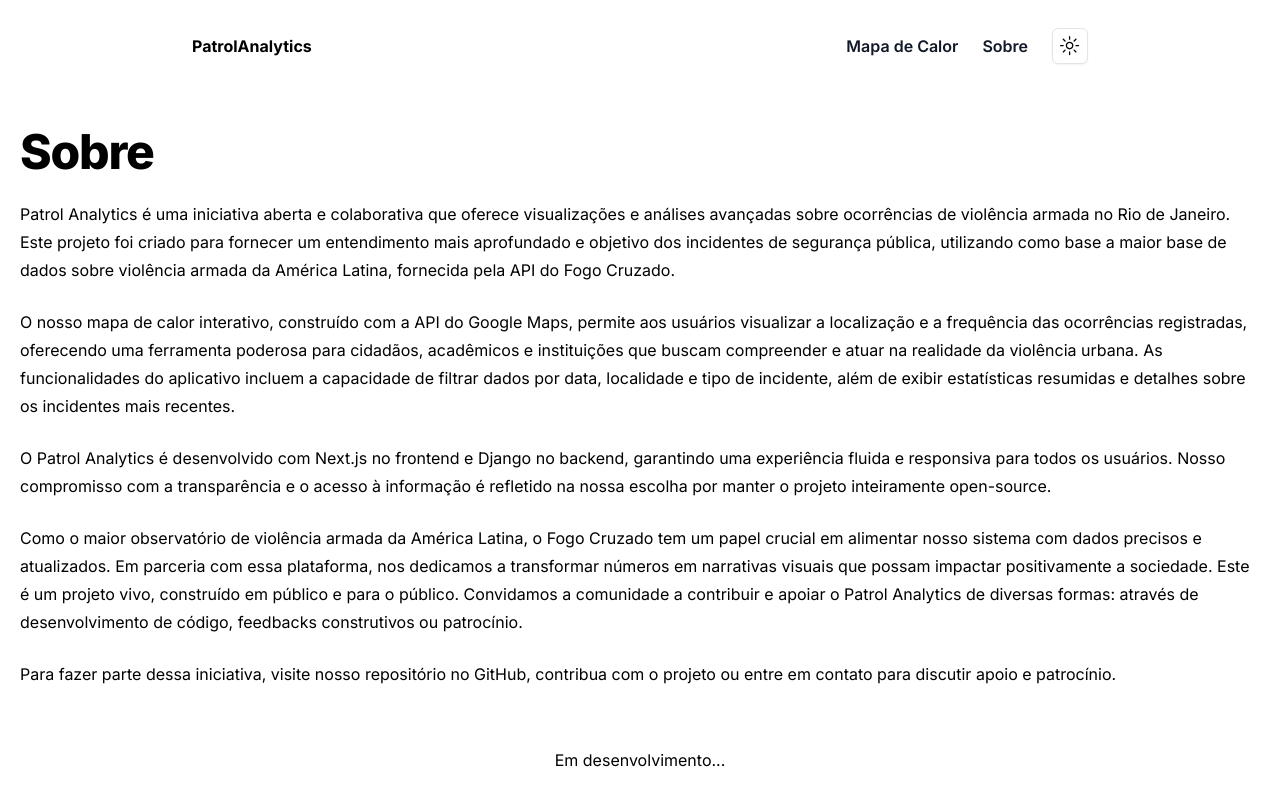
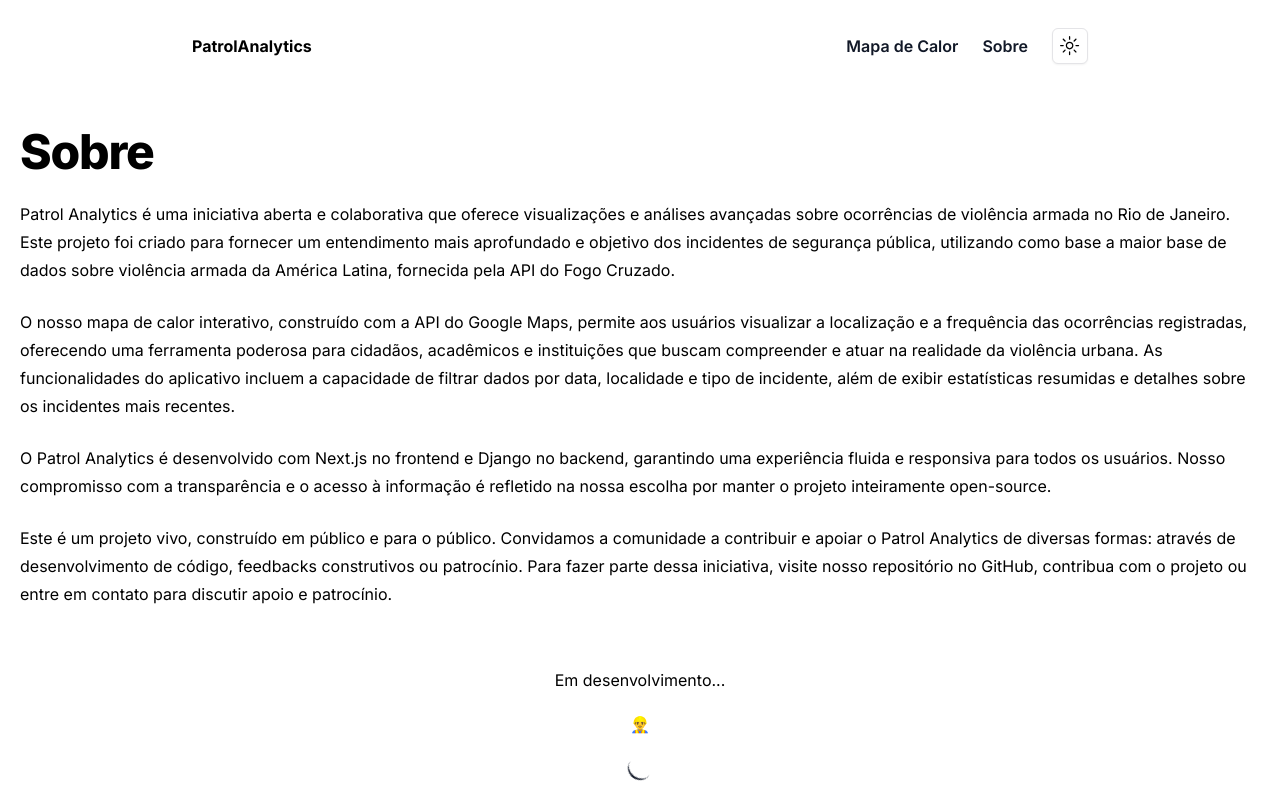
Before and after one commit to RosaErick/conflictzone-app, a Next.js app: page /sobre in a window 1280 px wide. Shown: the top 794 px of the page. Built offline with nearby package versions, Linux system fonts and the light colour scheme.

Commit message:
about fix

```diff
--- a/app/page.tsx
+++ b/app/page.tsx
@@ -1,6 +1,6 @@
 export default function Home() {
   return (
-    <main className="flex min-h-screen flex-col items-center justify-between p-5 mt-10">
+    <section className="flex min-h-screen flex-col max-w-4xl self-center items-center justify-between p-5 mt-20">
       <div className="mb-32 grid text-center lg:max-w-6xl lg:w-full lg:mb-0 lg:grid-cols-3 lg:text-left">
         <a
           href="https://github.com/RosaErick/patrolAnalytics-app"
@@ -55,6 +55,6 @@ export default function Home() {
           </p>
         </a>
       </div>
-    </main>
+    </section>
   );
 }
--- a/app/sobre/page.tsx
+++ b/app/sobre/page.tsx
@@ -9,9 +9,9 @@ export default async function About() {
           Patrol Analytics é uma iniciativa aberta e colaborativa que oferece
           visualizações e análises avançadas sobre ocorrências de violência
           armada no Rio de Janeiro. Este projeto foi criado para fornecer um
-          entendimento mais aprofundado e objetivo dos incidentes de segurança pública,
-          utilizando como base a maior base de dados sobre violência armada da
-          América Latina, fornecida pela API do Fogo Cruzado.
+          entendimento mais aprofundado e objetivo dos incidentes de segurança
+          pública, utilizando como base a maior base de dados sobre violência
+          armada da América Latina, fornecida pela API do Fogo Cruzado.
         </p>
 
         <p className="leading-7 [&:not(:first-child)]:mt-6">
@@ -34,30 +34,19 @@ export default async function About() {
         </p>
 
         <p className="leading-7 [&:not(:first-child)]:mt-6">
-          Como o maior observatório de violência armada da América Latina, o
-          Fogo Cruzado tem um papel crucial em alimentar nosso sistema com dados
-          precisos e atualizados. Em parceria com essa plataforma, nos dedicamos
-          a transformar números em narrativas visuais que possam impactar
-          positivamente a sociedade. Este é um projeto vivo, construído em
-          público e para o público. Convidamos a comunidade a contribuir e
-          apoiar o Patrol Analytics de diversas formas: através de
-          desenvolvimento de código, feedbacks construtivos ou patrocínio.
-        </p>
-
-        <p className="leading-7 [&:not(:first-child)]:mt-6">
-          Para fazer parte dessa iniciativa, visite nosso repositório no GitHub,
-          contribua com o projeto ou entre em contato para discutir apoio e
-          patrocínio.
+          Este é um projeto vivo, construído em público e para o público.
+          Convidamos a comunidade a contribuir e apoiar o Patrol Analytics de
+          diversas formas: através de desenvolvimento de código, feedbacks
+          construtivos ou patrocínio. Para fazer parte dessa iniciativa, visite
+          nosso repositório no GitHub, contribua com o projeto ou entre em
+          contato para discutir apoio e patrocínio.
         </p>
       </div>
 
-      <div
-        className="flex flex-col items-center justify-center p-5 mt-10 gap-5"
-      >
-
-      <p>Em desenvolvimento... </p>
-      <span>👷‍♂️</span>
-      <div className="animate-spin h-6 w-6 rounded-full border-t-2 border-gray-900" />
+      <div className="flex flex-col items-center justify-center p-5 mt-10 gap-5">
+        <p>Em desenvolvimento... </p>
+        <span>👷‍♂️</span>
+        <div className="animate-spin h-6 w-6 rounded-full border-t-2 border-gray-900" />
       </div>
     </div>
   );
```
